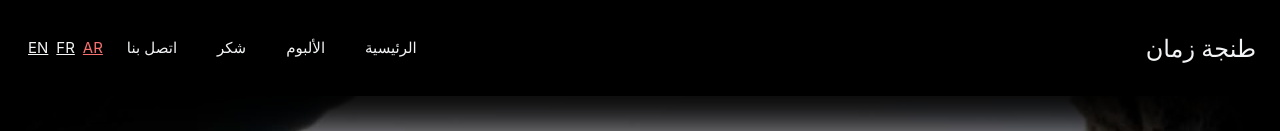
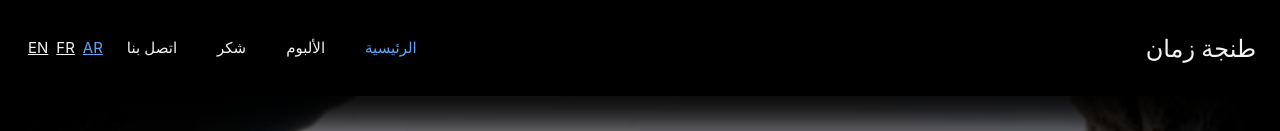
Before and after one commit to wal0x/tangierzaman, a Vue app: page / in a window 1280 px wide. Shown: the top 131 px of the page. Built offline with nearby package versions, Linux system fonts and the light colour scheme.

Commit message:
Colorize current links

```diff
--- a/src/App.vue
+++ b/src/App.vue
@@ -68,8 +68,8 @@ onMounted(() => {
             <span
               v-for="lang in availableLanguages"
               :key="lang"
-              class="underline uppercase hover:text-blue-400 mx-1"
-              :class="{ 'text-red-400': currentLanguage === LANGUAGES[lang] }"
+              class="underline uppercase hover:text-blue-400 mx-1 cursor-pointer"
+              :class="{ 'text-blue-400': currentLanguage === LANGUAGES[lang] }"
               @click="changeLanguage(LANGUAGES[lang])"
               >{{ LANGUAGES[lang] }}</span
             >
@@ -88,4 +88,8 @@ onMounted(() => {
 
 <style>
 @import "@/assets/base.css";
+
+.router-link-active {
+  color: rgb(96 165 250);
+}
 </style>
```
